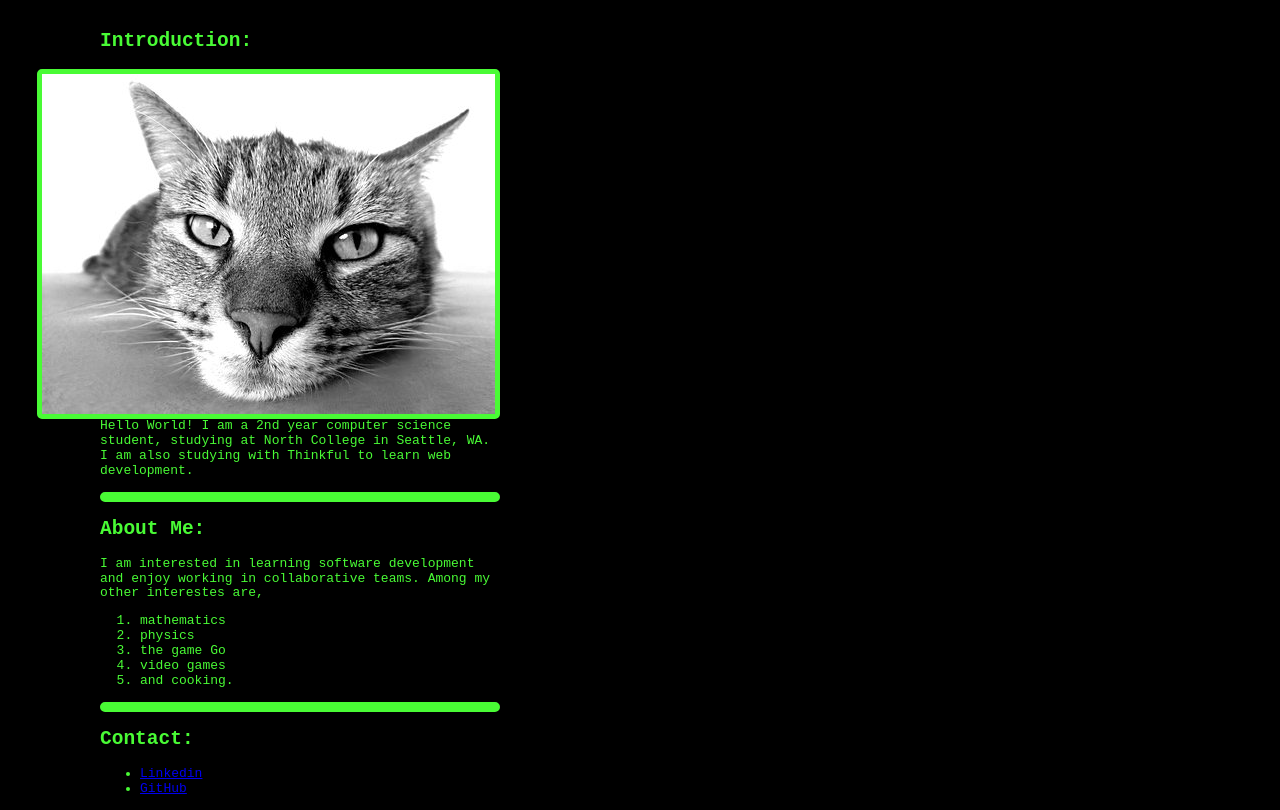
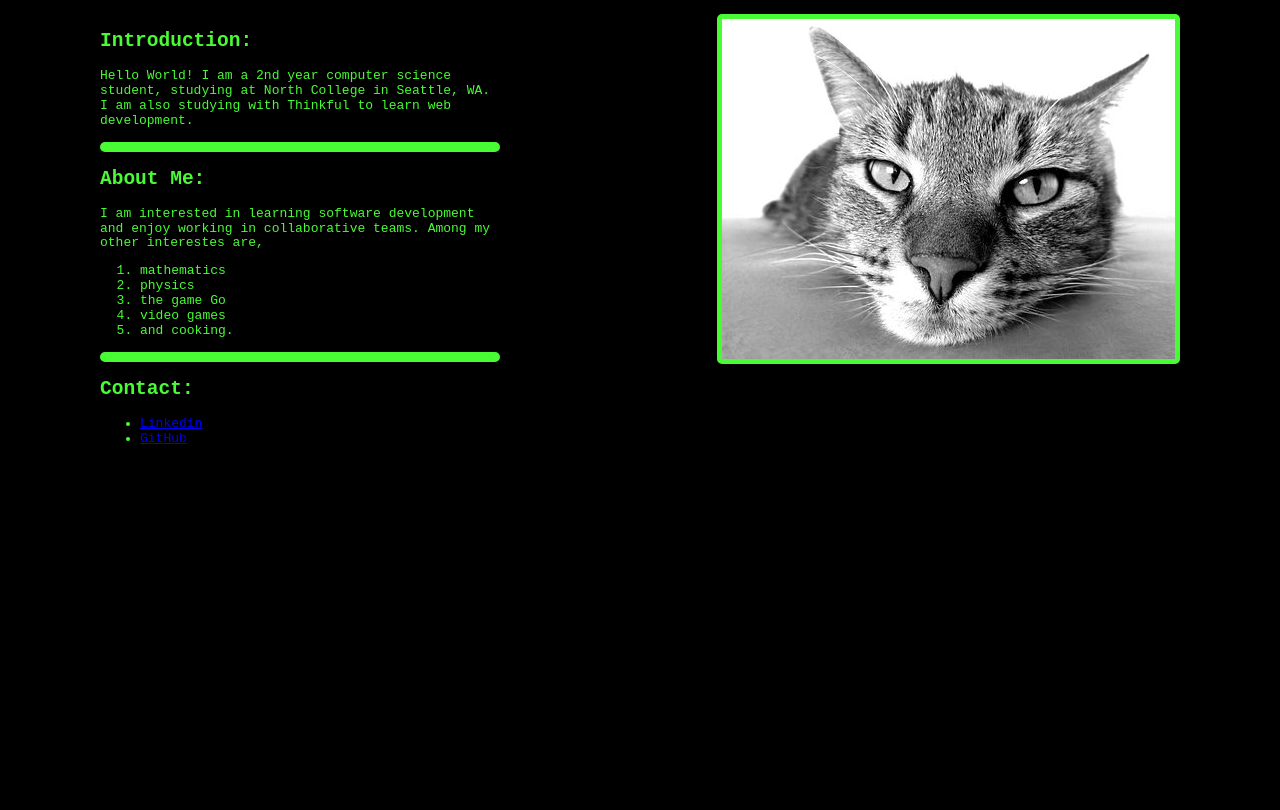
Before and after one commit to narateenadowding/narateenadowding.github.io, a plain HTML site: page index.html in a window 1280 px wide. Shown: the part 133-943 px from the top of the page. After the commit the page ends 800 px from the top, so only its background shows below. Drawn offline with Linux system fonts and the light colour scheme.

Commit message:
Update index.html

```diff
--- a/index.html
+++ b/index.html
@@ -14,9 +14,10 @@
 				<h1>Narateena Dowding</h1>
 			</header>
 <!--Article-->
-			<article class="float-left">
+			<article>
+				<img src="cat-98359__340.jpg" alt="Cat" class="float-right green">
+				<div class="float-left">
 					<h2>Introduction:</h2>
-				<img src="cat-98359__340.jpg" alt="Cat" class="float-right green">
 					<p>
 						Hello World! I am a 2nd year computer science student, studying at North College in Seattle, WA.
 						I am also studying with Thinkful to learn web development.
@@ -42,7 +43,9 @@
 							<li><a href="http://github.com/narateenadowding">GitHub</a>
 						</ul>
 					</p>
+				</div>
 			</article>
+
 <!--Footer-->
 			<footer>
 			</footer>
```
Lines whose indentation alone changed are shown as unchanged.
